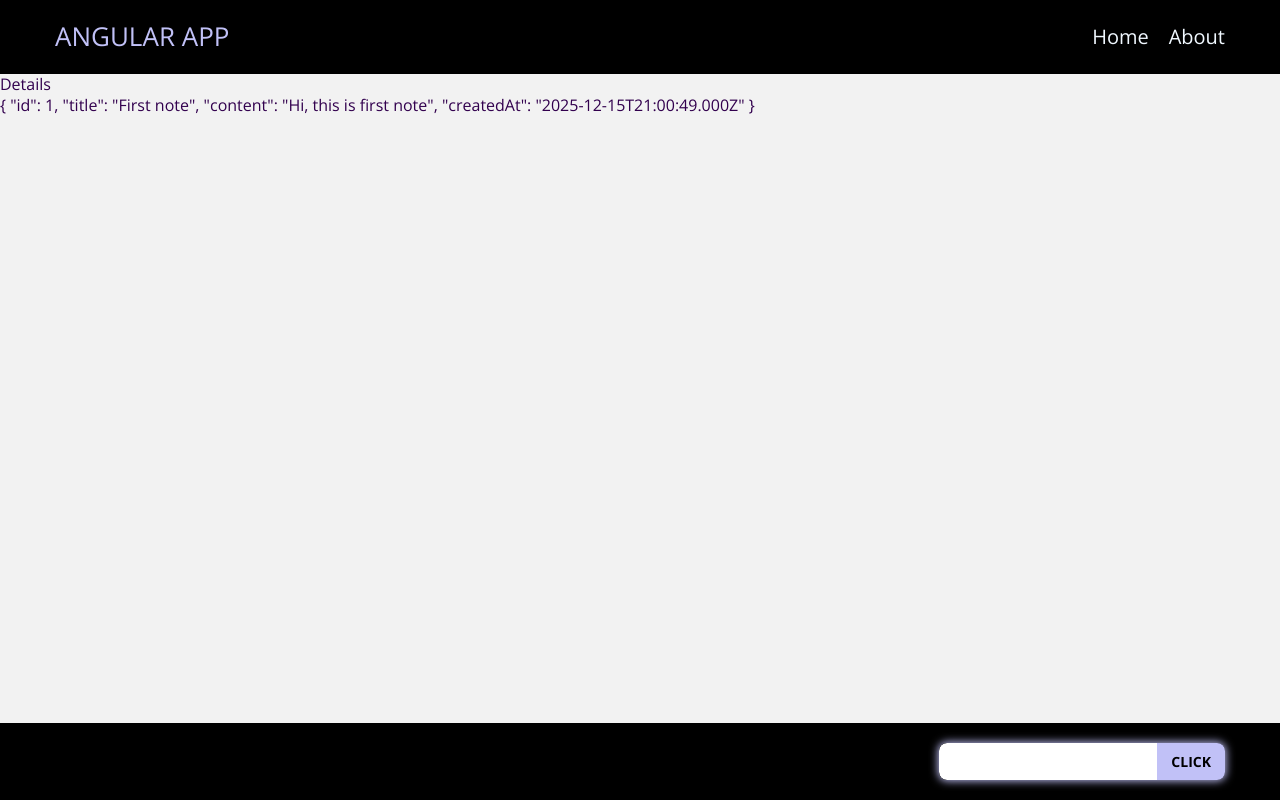
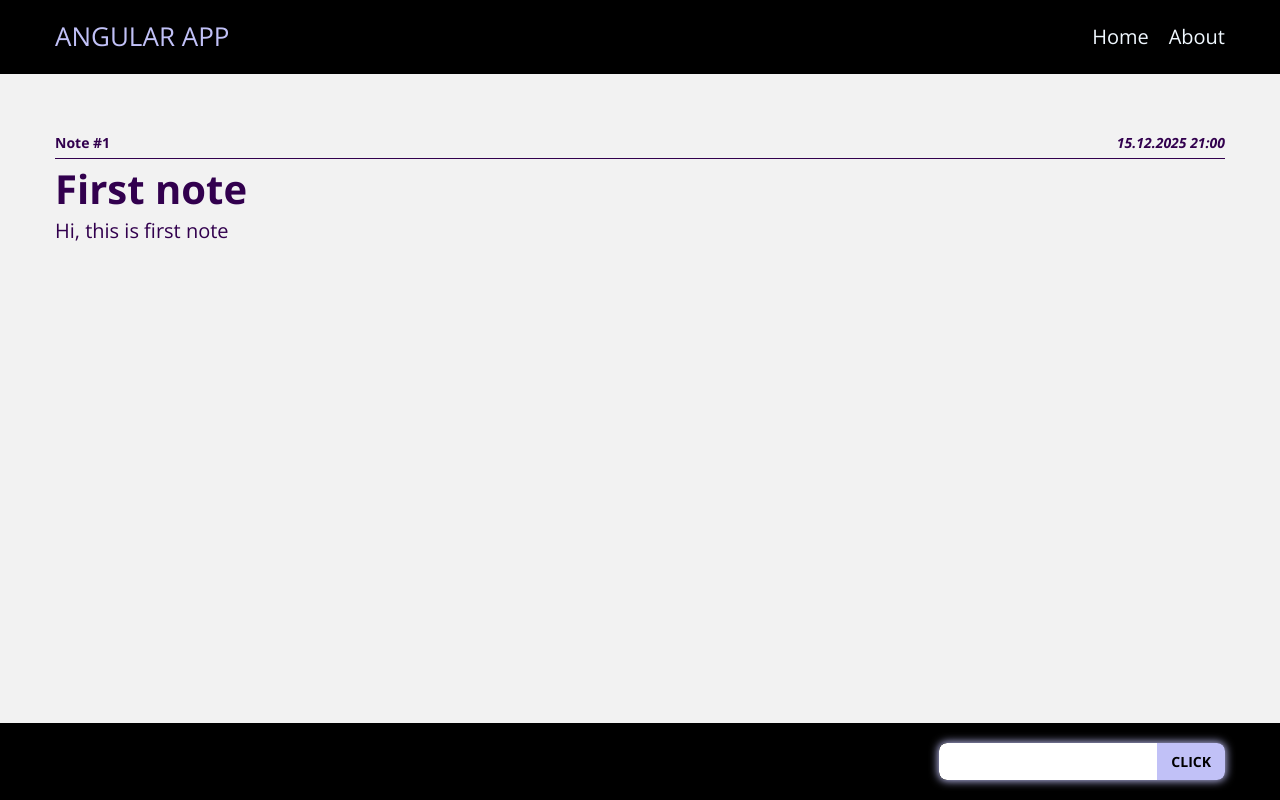
Before and after one commit to Grinch3214/learn-angular, an Angular app: page /note/1 in a window 1280 px wide. Built offline with nearby package versions, Linux system fonts and the light colour scheme.

Commit message:
Update note details

```diff
--- a/src/app/pages/note-detail/note-detail.html
+++ b/src/app/pages/note-detail/note-detail.html
@@ -1,7 +1,19 @@
-<div>
-	<h2>Details</h2>
+<section class="note">
+	@if (note) {
+	<div class="container">
+		<div class="note__head">
+			<p class="note__head-id">Note #{{note.id}}</p>
+			<p class="note__head-date">{{ note.createdAt | date:'dd.MM.yyyy HH:mm' }}</p>
+		</div>
+		<h2 class="note__title">{{note.title}}</h2>
 
-	@if (note) {
-	<p>{{note | json}}</p>
+		<p class="note__desc">{{note.content}}</p>
+	</div>
 	}
-</div>
+
+	@if (!note) {
+	<div class="container">
+		<h2 class="note__title">Note not found</h2>
+	</div>
+	}
+</section>
--- a/src/app/pages/note-detail/note-detail.scss
+++ b/src/app/pages/note-detail/note-detail.scss
@@ -0,0 +1,36 @@
+@use '../../../scss/mixins' as mix;
+
+.note {
+  padding: 60px 0;
+
+  &:has(.note__head) {
+    .note__title {
+      text-align: left;
+    }
+  }
+
+  &__head {
+    font-size: 14px;
+    font-weight: 700;
+    text-align: right;
+    padding-bottom: 6px;
+    border-bottom: 1px solid var(--second-color);
+    display: flex;
+    justify-content: space-between;
+    align-items: center;
+  }
+
+  &__head-date {
+    font-style: italic;
+  }
+
+  &__title {
+    @include mix.title;
+    text-align: center;
+  }
+
+  &__desc {
+    font-size: 20px;
+    line-height: 1.2;
+  }
+}
```
